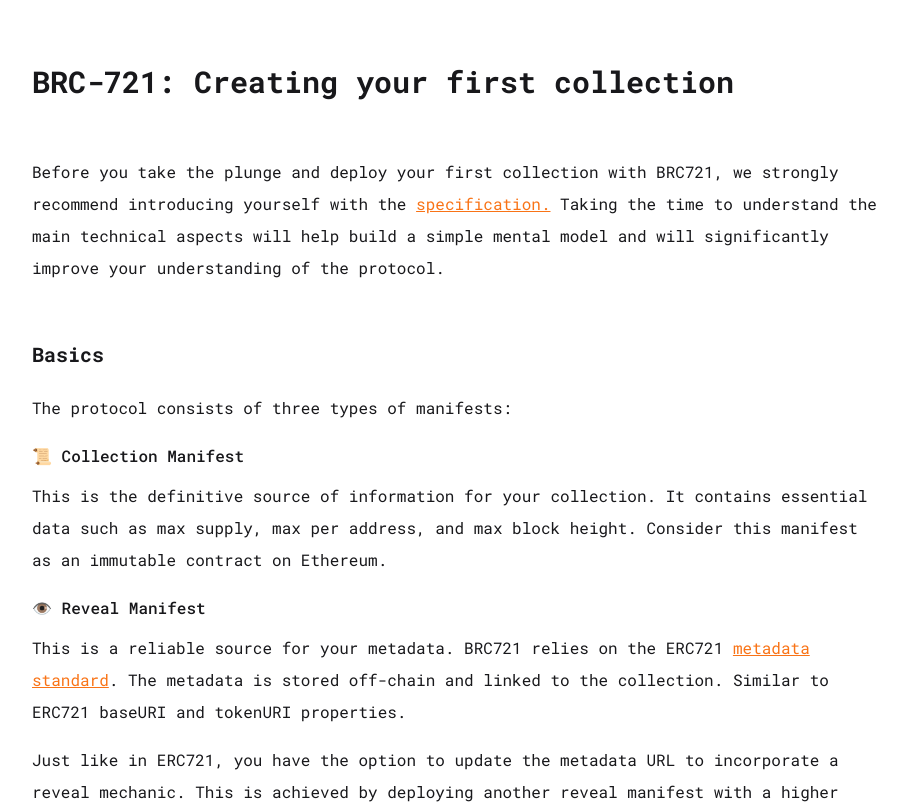
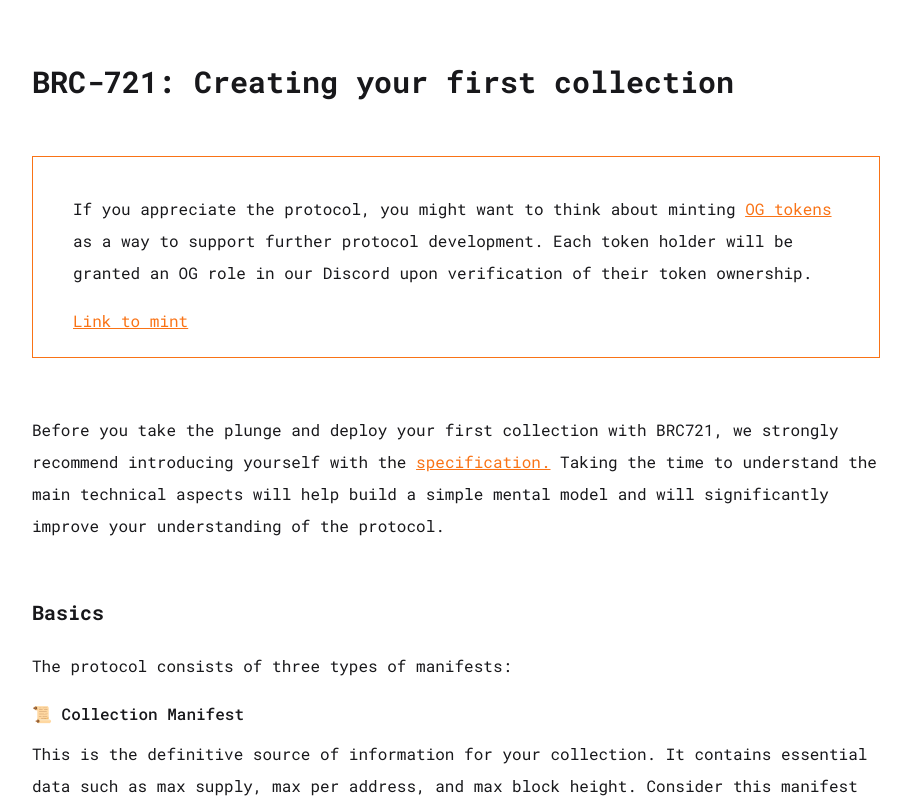
Before and after one commit to qalqi/brc721-tutorials, a Next.js app: page / in a window 1280 px wide. Shown: the top 804 px of the page, without its empty margins (184-1095 px from the left). Built offline with nearby package versions, Linux system fonts and the light colour scheme; no server answers.

Commit message:
feat: :sparkles: add link to mint

```diff
--- a/src/app/page.tsx
+++ b/src/app/page.tsx
@@ -49,6 +49,25 @@
 
   return (
     <div className="mx-auto">
+      <section className="text-">
+        <div className="px-10 py-5 my-8 border border-orange-500">
+          <p>
+            If you appreciate the protocol, you might want to think about
+            minting{" "}
+            <a
+              target="_blank"
+              href={`https://brc721.com/explorer/${COLLECTION_INSCRIPTION_ID}`}
+            >
+              OG tokens
+            </a>{" "}
+            as a way to support further protocol development. Each token holder
+            will be granted an OG role in our Discord upon verification of their
+            token ownership.
+          </p>
+          <a href="#mint">Link to mint</a>
+        </div>
+      </section>
+
       <section>
         {/* <p>
           Translation: <Link href="/chinese">中文</Link>{" "}
@@ -454,21 +473,8 @@
         </p>
       </section>
 
-      <section>
+      <section id="mint">
         <h2>OG Mint</h2>
-
-        <p>
-          If you appreciate the protocol, you might want to think about minting{" "}
-          <a
-            target="_blank"
-            href={`https://brc721.com/explorer/${COLLECTION_INSCRIPTION_ID}`}
-          >
-            OG tokens
-          </a>{" "}
-          as a way to support further protocol development. Each token holder
-          will be granted an OG role in our Discord upon verification of their
-          token ownership.
-        </p>
 
         <div className="mt-8">
           {(() => {
```
